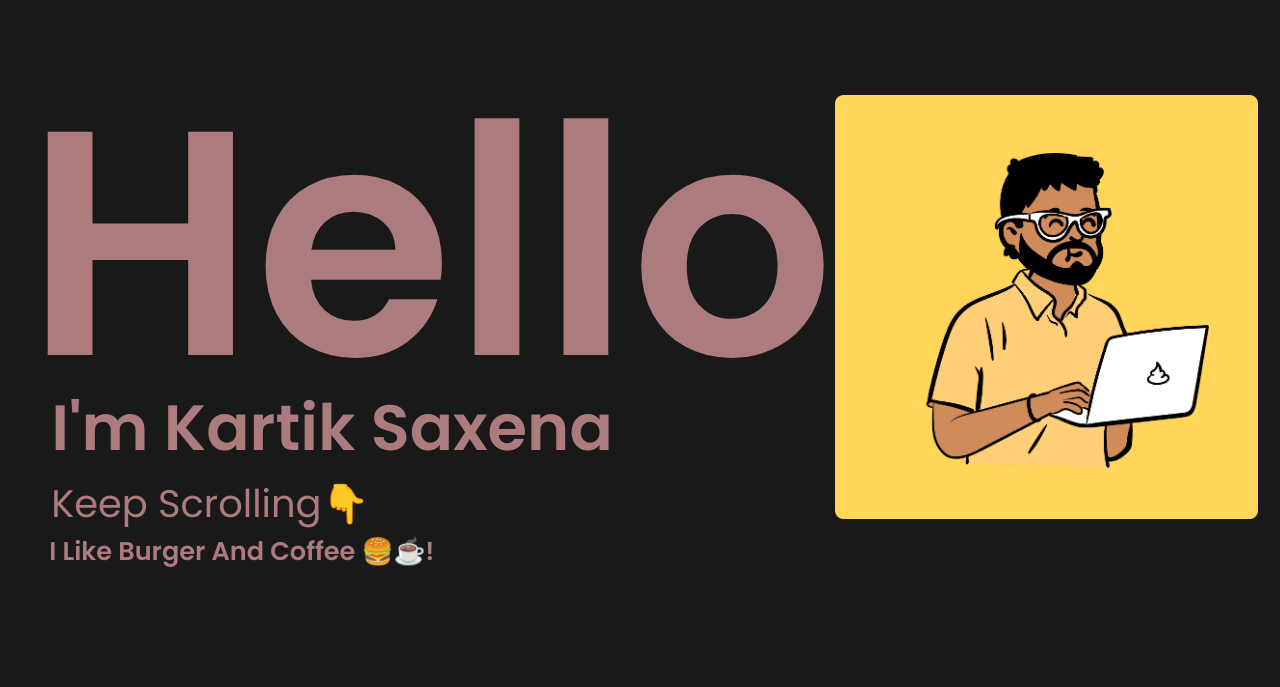
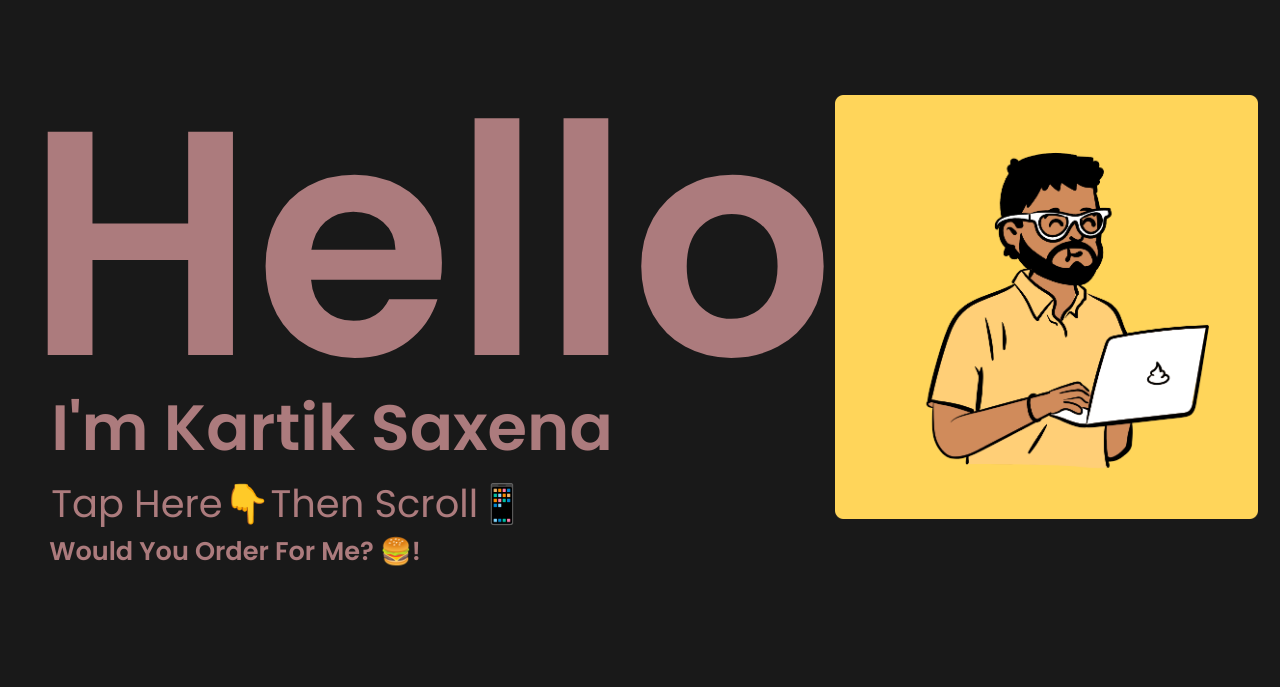
Before and after one commit to kartiksaxena532/NewPortfolioKartik, a plain HTML site: page index.html in a window 1280 px wide. Shown: the part 113-800 px from the top of the page. Drawn offline with Linux system fonts and the light colour scheme; some packages are replaced by stand-ins of ours; a script that the page names is missing; a web font is replaced by a local one.

Commit message:
new lines

```diff
--- a/index.html
+++ b/index.html
@@ -23,7 +23,7 @@
     <div class="saluteTextContainer">
        <h1 class="saluteText">Hello</h1>
        <h1 class="saluteText1">I'm Kartik Saxena</h1>
-       <a class="saluteText2" >Keep Scrolling👇</a><a href="https://theburgerclub.in" target="blank"><h1  class="saluteText3">I Like Burger And Coffee 🍔☕!</h1></a>
+       <a class="saluteText2" >Tap Here👇Then Scroll📱</a><a href="https://theburgerclub.in" target="blank"><h1  class="saluteText3">Would You Order For Me? 🍔!</h1></a>
     </div>
 
     <div class="saluteImageContainer">
```
